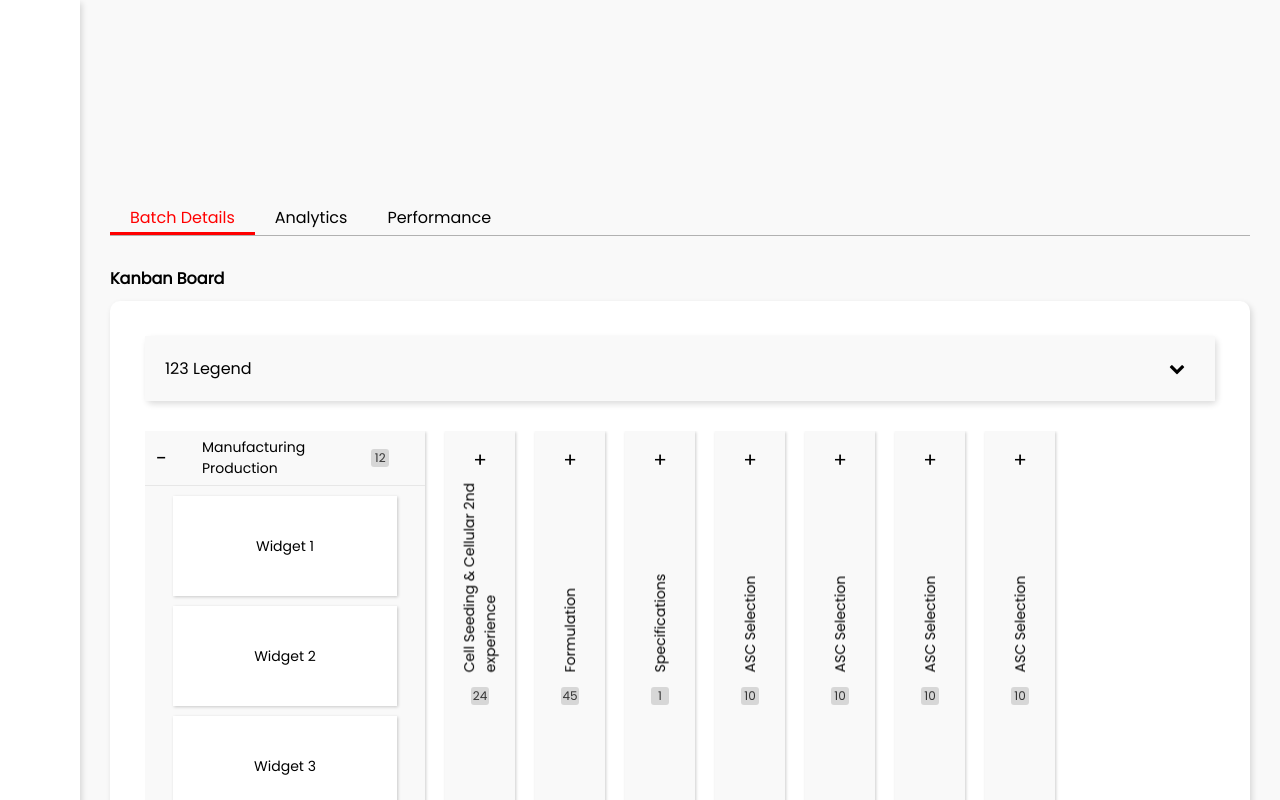
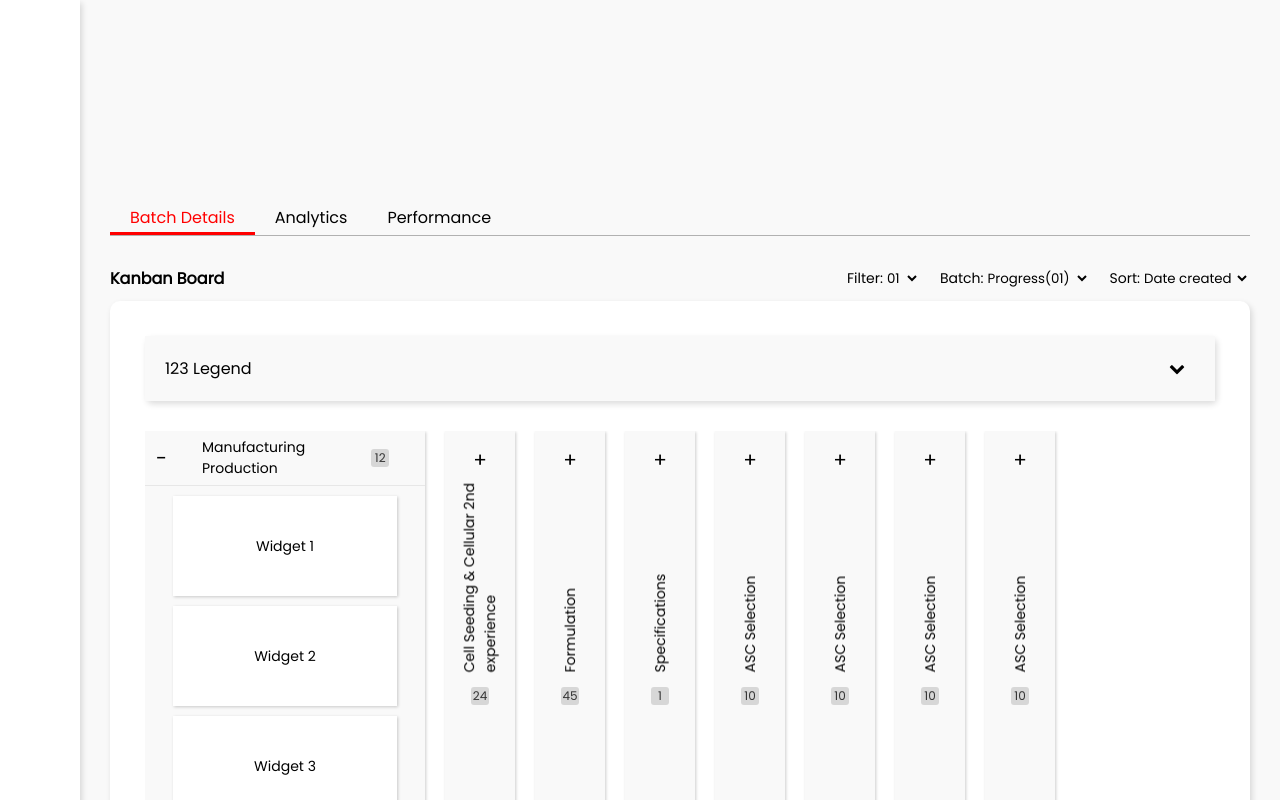
Before and after one commit to anooprajan89/preview-image, an Angular app: page / in a window 1280 px wide. Built offline with nearby package versions, Linux system fonts and the light colour scheme.

Commit message:
Dropdown styles added

```diff
--- a/src/app/app.component.html
+++ b/src/app/app.component.html
@@ -18,12 +18,30 @@
                         <div class="card-header">
                             <div class="card-title">Kanban Board</div>
                             <div class="card-action">
-                                <!-- <p>Sort: {{ selectedSort }}</p>
-                                <select #sort (change)="onSelected(sort.value)">
-                                    <option default value="Date created">Date created</option>
-                                    <option value="Sort by name">Sort by name</option>
-                                    <option value="Sort by role">Sort by role</option>
-                                </select> -->
+                                <div class="select-container">
+                                    <div class="select-title">Filter:</div>
+                                    <select>
+                                        <option default>01</option>
+                                        <option>02</option>
+                                        <option>03</option>
+                                    </select>
+                                </div>
+                                <div class="select-container">
+                                    <div class="select-title">Batch:</div>
+                                    <select>
+                                        <option default>Progress(01)</option>
+                                        <option>Progress(01)</option>
+                                        <option>Progress(02)</option>
+                                    </select>
+                                </div>
+                                <div class="select-container">
+                                    <div class="select-title">Sort:</div>
+                                    <select>
+                                        <option default>Date created</option>
+                                        <option>Sort by name</option>
+                                        <option>Sort by role</option>
+                                    </select>
+                                </div>
                             </div>
                         </div>
                         <div class="card-content">
--- a/src/app/app.component.scss
+++ b/src/app/app.component.scss
@@ -72,6 +72,17 @@
 
         .card-action {
             font-size: 14px;
+            display: flex;
+            .select-container{
+                display: flex;
+                align-items: center;
+                margin-left: 20px;
+                select{
+                    background: transparent;
+                    border: 0;
+                    cursor: pointer;
+                }
+            }
         }
     }
 
--- a/src/app/app.component.ts
+++ b/src/app/app.component.ts
@@ -17,9 +17,4 @@ export class AppComponent {
     this.apiService.getLegentData().subscribe(legentData => this.accordianVerticalData = legentData);
     this.apiService.getManufactureData().subscribe(manufacturingData => this.accordianHorizontalData = manufacturingData);
   }
-
-
-	onSelected(value:string): void {
-		this.selectedSort = value;
-	}
 }
--- a/src/styles.scss
+++ b/src/styles.scss
@@ -4,6 +4,7 @@
     font-family: 'Poppins', sans-serif;
     margin: 0;
     padding: 0;
+    outline: 0;
 }
 
 // To avoid smooth transition
```
